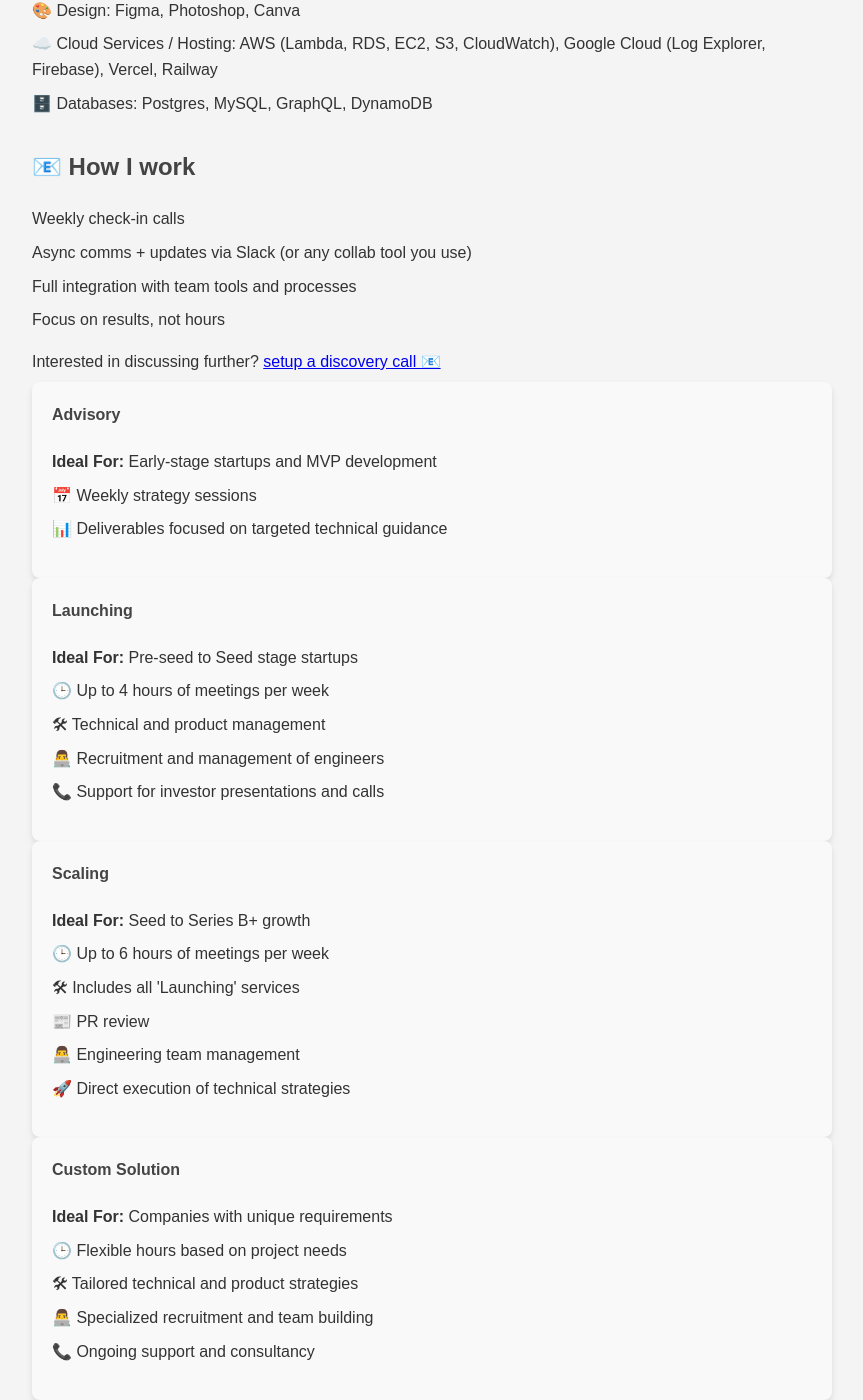
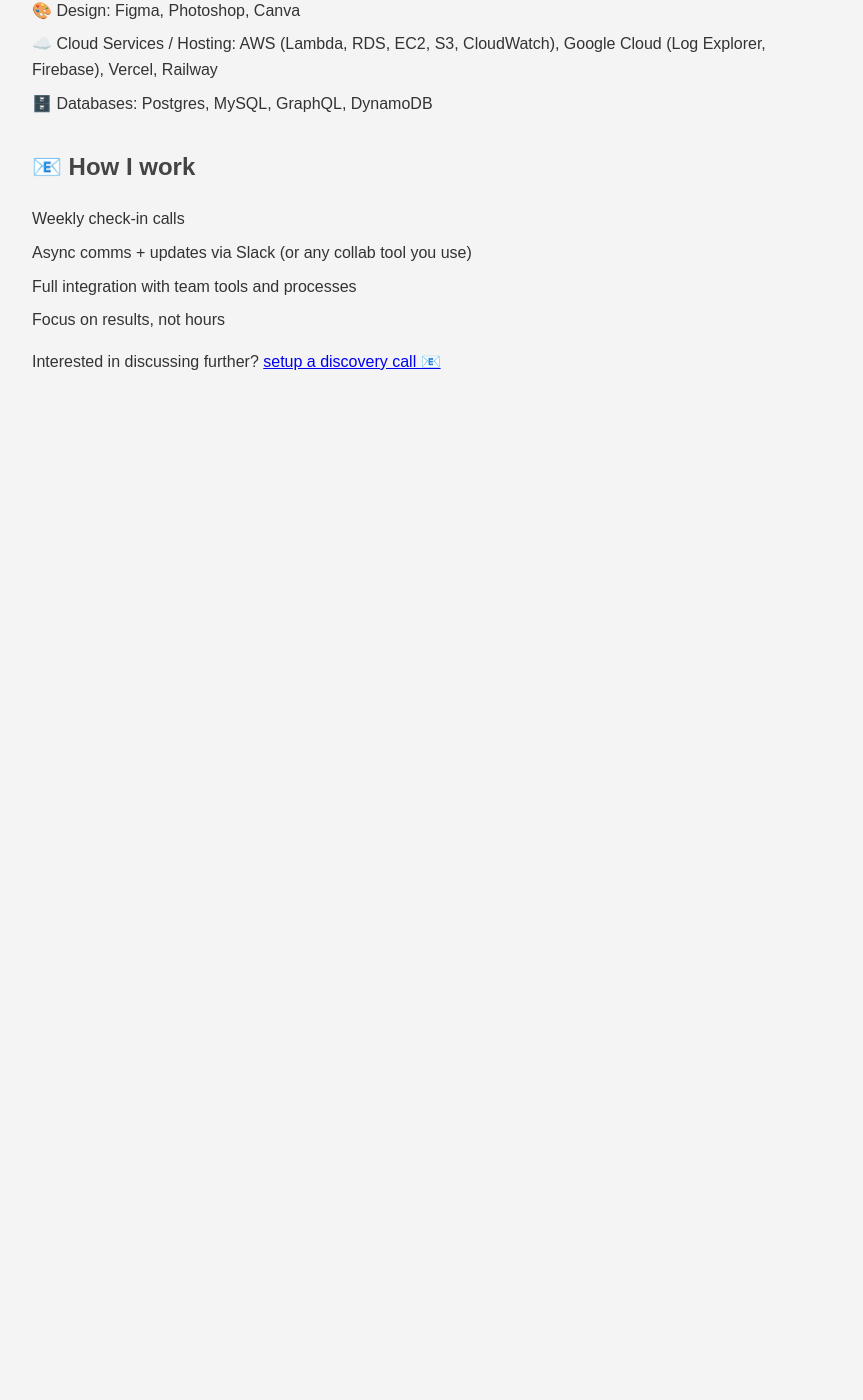
Before and after one commit to theshajha/theshajha, a Jekyll site: the page cto.html, which Jekyll copies as it is, in a window 1280 px wide and 1400 px high, scrolled down 1408 px. Shown: the whole window, without its empty margins (208-1071 px from the left). Built offline with Jekyll 4.4.1, drawn with Linux system fonts in a browser that asks for light colours; after the commit the page ends 1822 px from its top, so only the background shows below that.

Commit message:
updated CTO page

```diff
--- a/cto.html
+++ b/cto.html
@@ -244,51 +244,6 @@
 
         </ul>
         <p>Interested in discussing further? <a href="https://cal.com/theshajha/fractional-cto" target="_blank">setup a discovery call 📧</a></p>
-
-        <!-- <div class="packages-container"> -->
-            <div class="package">
-                <h4>Advisory</h4>
-                <ul>
-                    <li><strong>Ideal For:</strong> Early-stage startups and MVP development</li>
-                    <li>📅 Weekly strategy sessions</li>
-                    <li>📊 Deliverables focused on targeted technical guidance</li>
-                </ul>
-            </div>
-
-            <div class="package">
-                <h4>Launching</h4>
-                <ul>
-                    <li><strong>Ideal For:</strong> Pre-seed to Seed stage startups</li>
-                    <li>🕒 Up to 4 hours of meetings per week</li>
-                    <li>🛠 Technical and product management</li>
-                    <li>👨‍💻 Recruitment and management of engineers</li>
-                    <li>📞 Support for investor presentations and calls</li>
-                </ul>
-            </div>
-
-            <div class="package">
-                <h4>Scaling</h4>
-                <ul>
-                    <li><strong>Ideal For:</strong> Seed to Series B+ growth</li>
-                    <li>🕒 Up to 6 hours of meetings per week</li>
-                    <li>🛠 Includes all 'Launching' services</li>
-                    <li>📰 PR review</li>
-                    <li>👨‍💻 Engineering team management</li>
-                    <li>🚀 Direct execution of technical strategies</li>
-                </ul>
-            </div>
-
-            <div class="package">
-                <h4>Custom Solution</h4>
-                <ul>
-                    <li><strong>Ideal For:</strong> Companies with unique requirements</li>
-                    <li>🕒 Flexible hours based on project needs</li>
-                    <li>🛠 Tailored technical and product strategies</li>
-                    <li>👨‍💻 Specialized recruitment and team building</li>
-                    <li>📞 Ongoing support and consultancy</li>
-                </ul>
-            </div>
-        </div>
     </section>
 
 </body>
```
